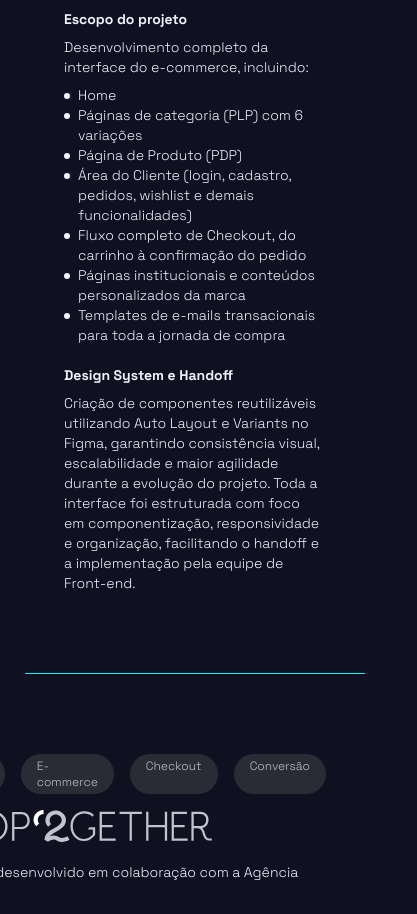
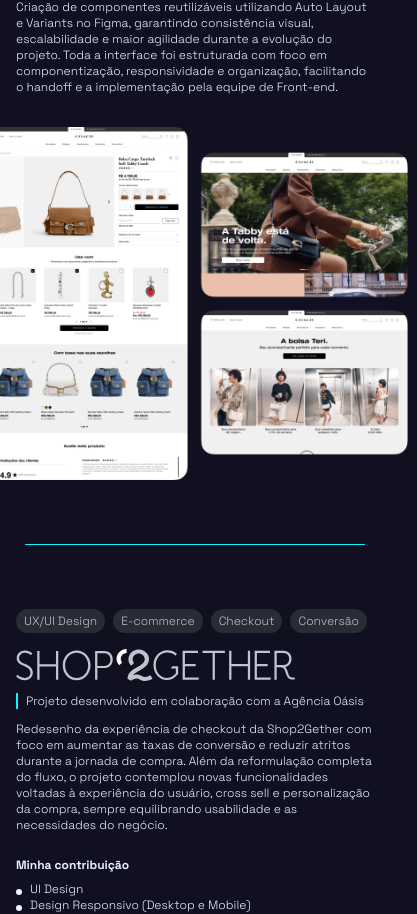
Before and after one commit to itsmesiq/portfolio, a Next.js app: page / in a window 390 px wide. Shown: the part 1678-2592 px from the top of the page, 417 px wide, since content can reach past the window. Built offline with nearby package versions, Linux system fonts and the light colour scheme.

Commit message:
feat: responsive cases

```diff
--- a/src/app/globals.css
+++ b/src/app/globals.css
@@ -19,6 +19,8 @@
 
   --font-sans: var(--font-space-grotesk);
   --font-heading: var(--font-lexend);
+
+  --breakpoint-1720: 107.5rem;
 }
 
 body {
--- a/src/components/ProjectCard/ProjectCard.tsx
+++ b/src/components/ProjectCard/ProjectCard.tsx
@@ -11,12 +11,12 @@
     const isEven = index % 2 === 0;
 
     return (
-        <div className={`w-full flex items-center gap-22 py-20 px-16 justify-between lg:justify-center font-sans text-sm font-light text-foreground ${ isEven ? "flex-row" : "flex-row-reverse" }`}>
-            <div className="flex flex-col gap-5 max-w-lg 2xl:max-w-2xl">
+        <div className={`w-full flex flex-col md:flex-row items-center gap-8 lg:gap-12 py-16 px-4 md:py-12 lg:py-20 1720:px-16 justify-between xl:justify-center font-sans text-xs lg:text-sm font-light text-foreground ${ isEven ? "md:pl-8 md:pr-0 xl:pl-16" : "md:flex-row-reverse md:pr-8 md:pl-0 xl:pr-16" }`}>
+            <div className="flex flex-col gap-3 lg:gap-5 md:max-w-sm lg:max-w-xl xl:max-w-lg 2xl:max-w-lg">
                 <div className="project-heading">
-                    <div className="flex item justify-start gap-4 mb-4">
+                    <div className="flex item justify-start gap-2 md:gap-4 mb-4">
                         { project.tags.map((tag, index) => (
-                            <div key={index} className="px-4 py-1 bg-surface-gray text-text-gray-200 text-xs rounded-4xl">{tag}</div>
+                            <div key={index} className="px-2 lg:px-4 py-1 bg-surface-gray text-text-gray-200 text-xs rounded-4xl">{tag}</div>
                         ))}
                     </div>
                     <Image
@@ -25,7 +25,7 @@
                         width={project.logo.width}
                         height={project.logo.height}
                     />
-                    <div className="flex gap-2 mt-5">
+                    <div className="flex gap-2 mt-3 lg:mt-5">
                         <div className="w-0.5 bg-light-blue"></div>
                         <p>{project.credits}</p>
                     </div>
@@ -62,15 +62,14 @@
                     <p>{project.handoff?.content}</p>
                 </div>
             </div>
-            <div className="project-image">
-                <div className="project-gallery">
+            <div className="project-image overflow-hidden">
                 <Image
                     src={project.image}
                     alt={project.title}
                     width={840}
                     height={800}
+                    className={isEven ? "max-w-none w-110 sm:w-150 md:w-165 lg:w-200 xl:w-225 2xl:w-300" : "max-w-none w-110 ml-1 sm:w-150 md:w-150 md:-translate-x-19"}
                 />
-                </div>
             </div>
         </div>
     );
```
Also changed, not shown: public/img/cases/shop2getherfull.png. Lines whose indentation alone changed are shown as unchanged.
